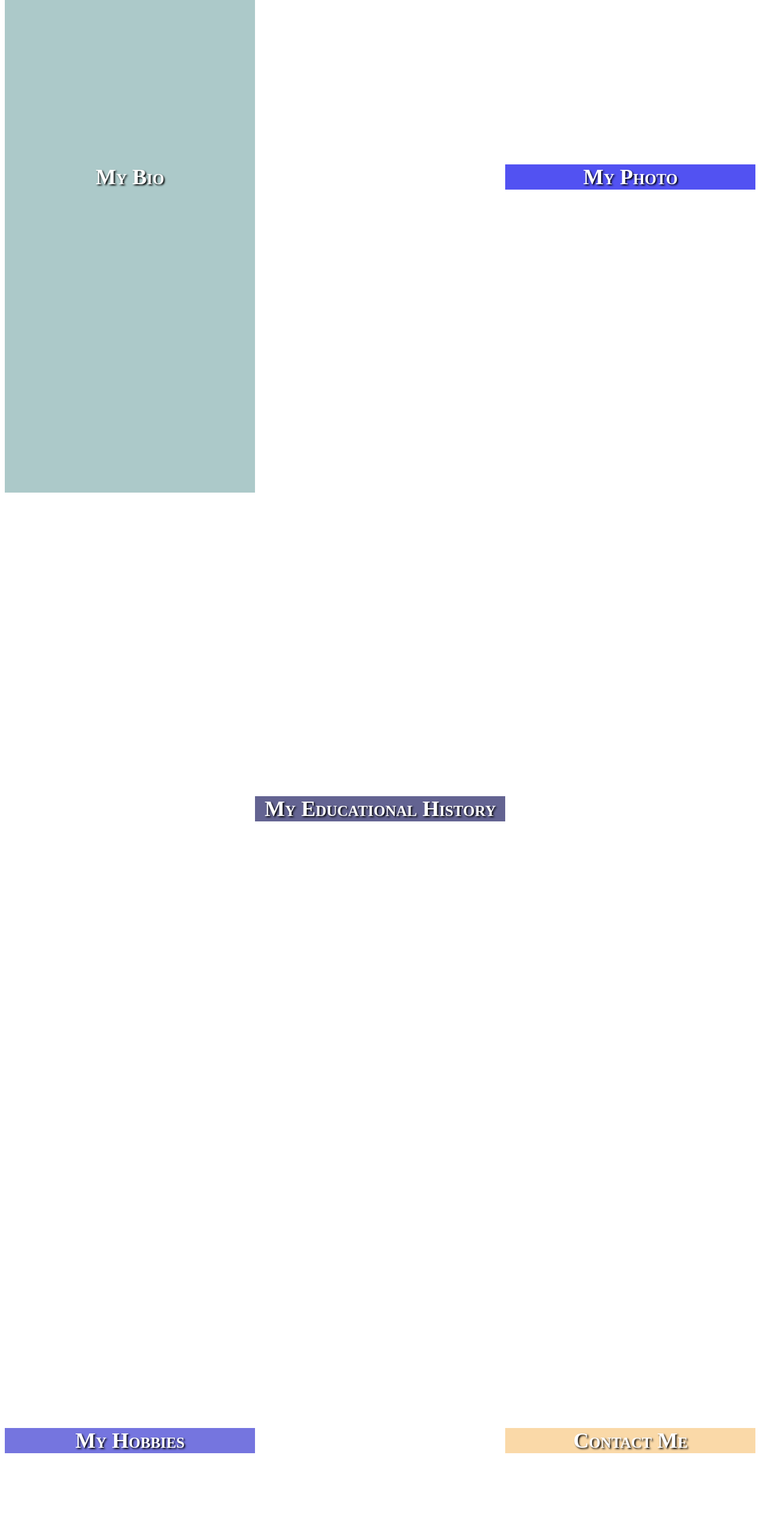
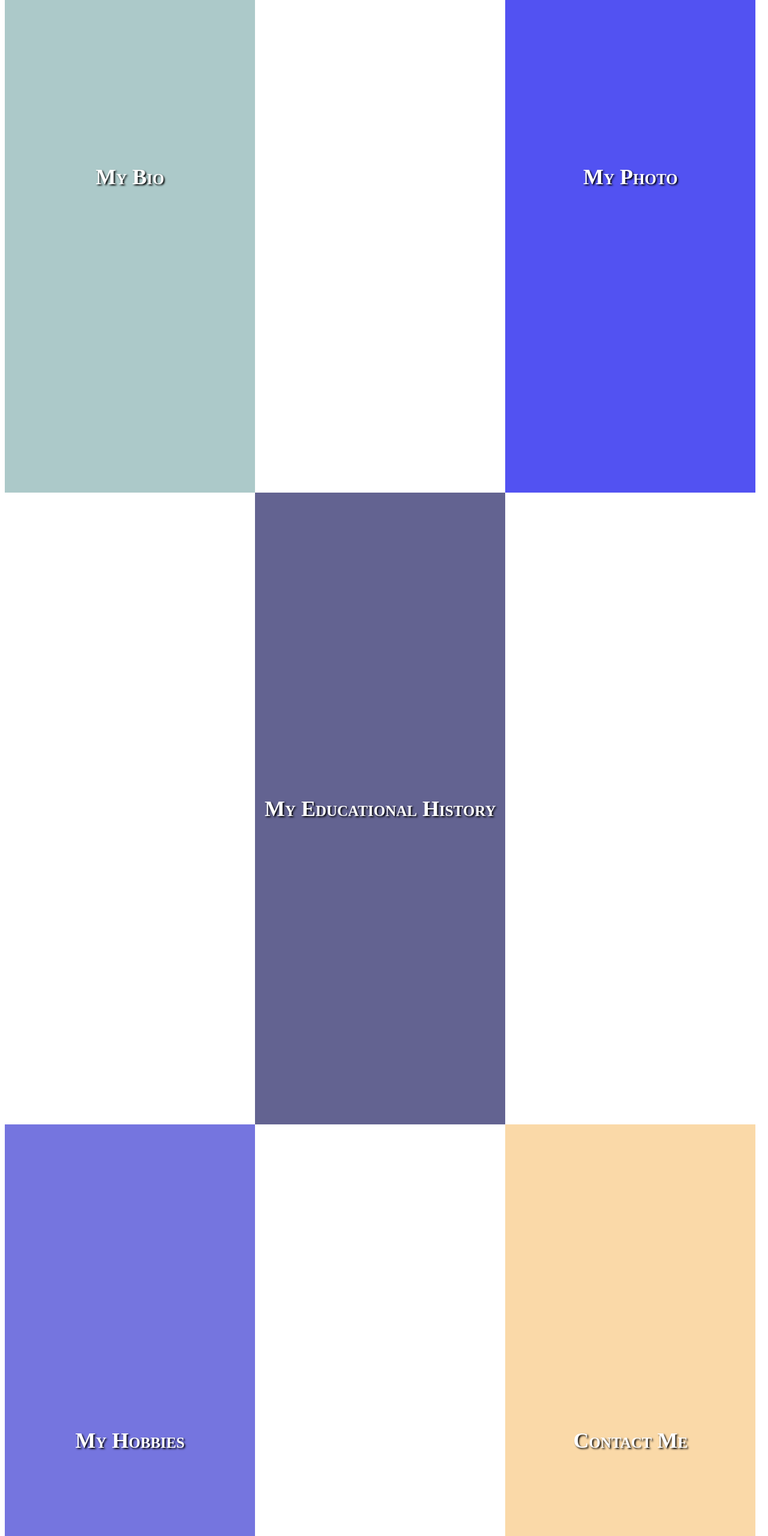
Before and after one commit to DanielHuey/MySpace, a plain HTML site: page index.html in a window 1280 px wide. Shown: the part 240-2800 px from the top of the page at 60% size. Drawn offline with Linux system fonts and the light colour scheme.

Commit message:
Updated Code

```diff
--- a/index.html
+++ b/index.html
@@ -13,15 +13,15 @@
 
 <body>
 <div class="section">
-  <a class="blocks bb" id="a" href="me.html">My Bio</a>
-  <a class="blocks mar" href="photo.html"><div class="bb" id="b">My Photo</div></a>
+  <a class="blocks" id="a" href="me.html">My Bio</a>
+  <a class="blocks mar" id="b" href="photo.html">My Photo</a>
 </div>
 <div class="section">
-  <a class="blocks mar" href="educ.html"><div class="bb" id="c">My Educational History</div></a>
+  <a class="blocks mar" id="c" href="educ.html">My Educational History</a>
 </div>
 <div class="section">
-  <a class="blocks" href="hobby.html"><div class="bb" id="d">My Hobbies</div></a>
-  <a class="blocks mar" href="contact.html"><div class="bb" id="e">Contact Me</div></a>
+  <a class="blocks" id="d" href="hobby.html">My Hobbies</a>
+  <a class="blocks mar" id="e" href="contact.html">Contact Me</a>
 </div>
 
 </body>
```
